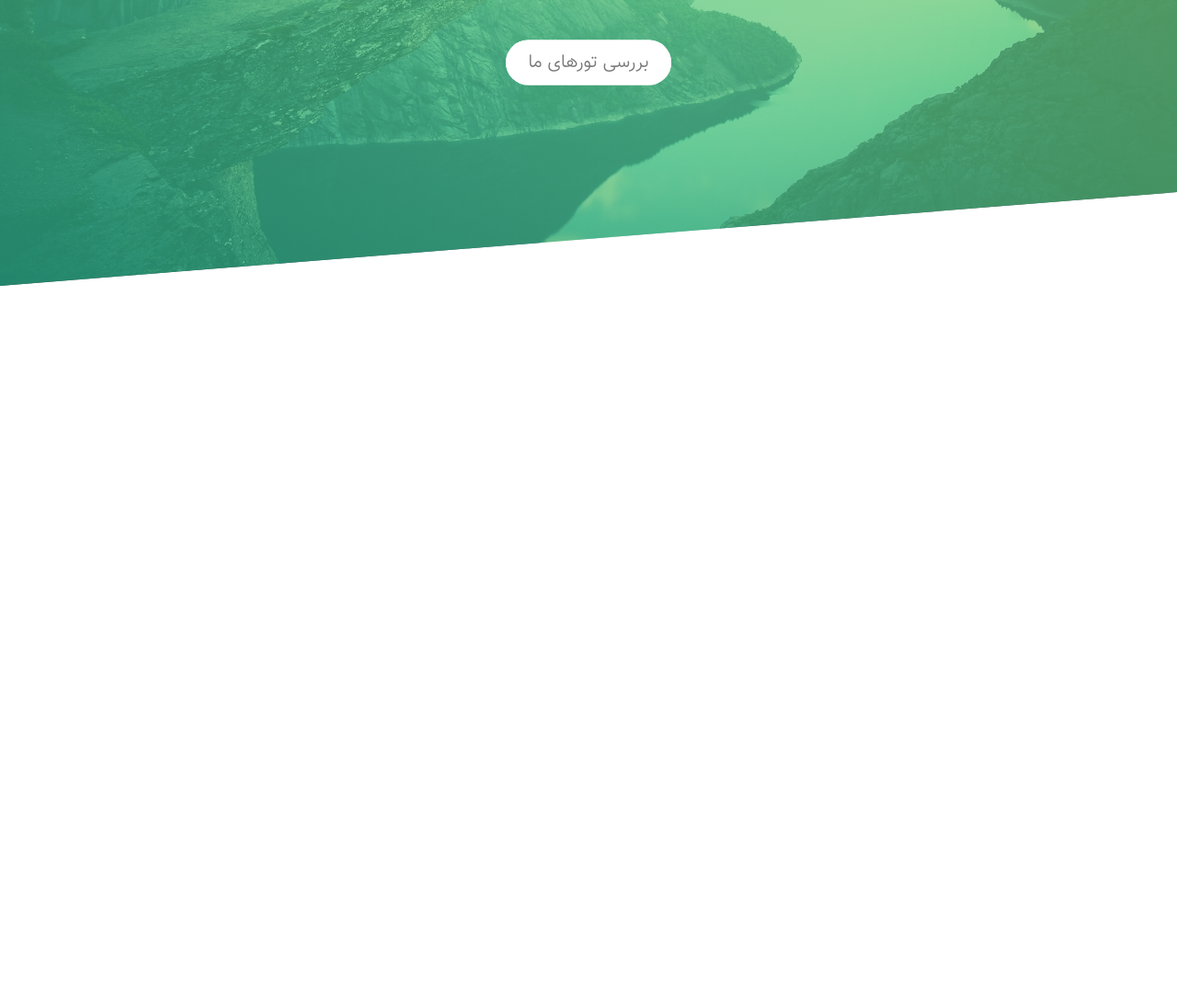
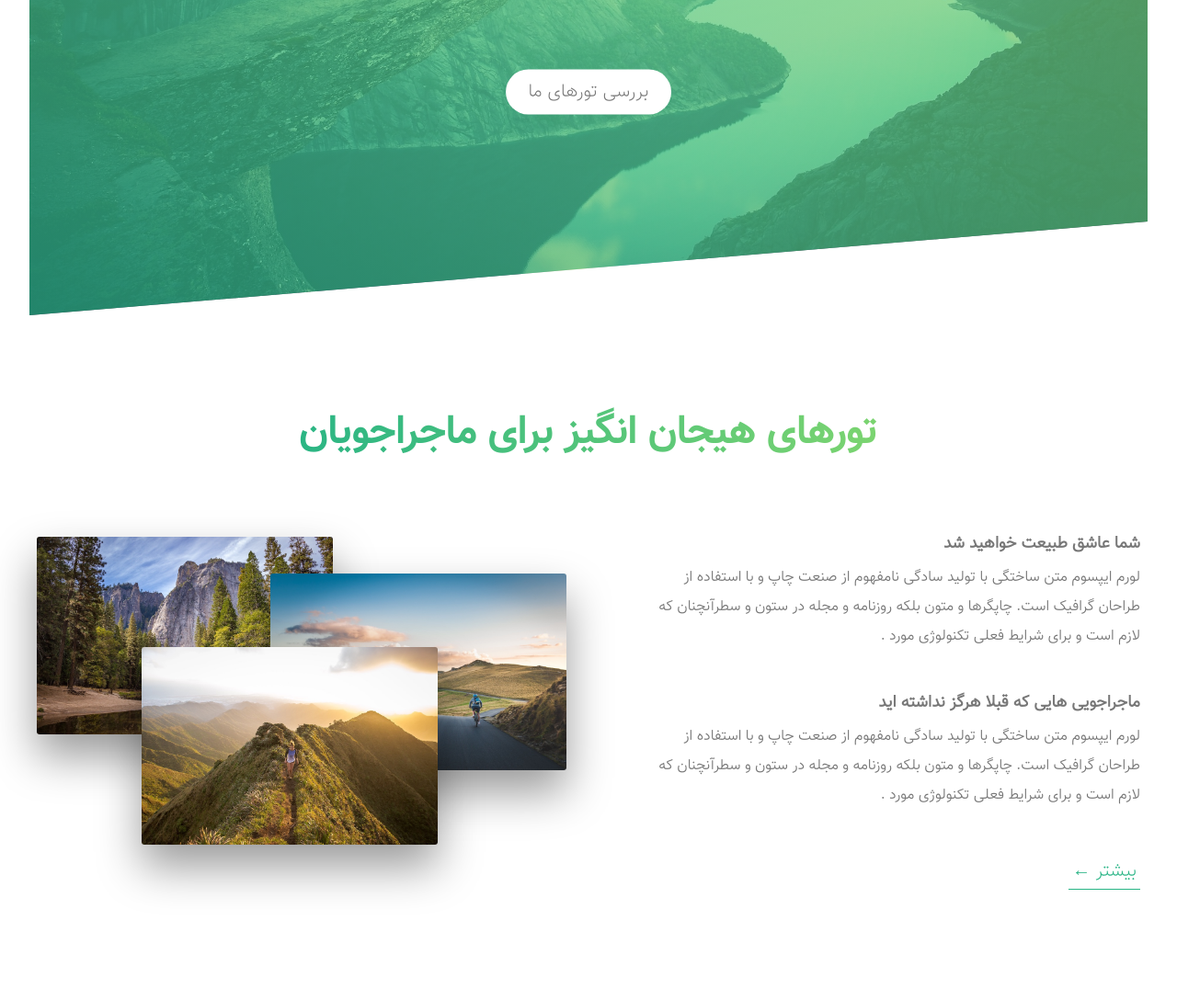
Before and after one commit to H4m3d84/tabgasht, a website: page index.html in a window 1280 px wide. Shown: the part 369-1457 px from the top of the page at 92% size. Before the commit the page ends 800 px from the top, so only its background shows below. Drawn offline with Linux system fonts and the light colour scheme; files whose address does not match are found by name.

Commit message:
building about section

```diff
--- a/index.html
+++ b/index.html
@@ -17,16 +17,62 @@
       <div class="header__textbox">
         <h1 class="header__text">
           <span class="header__text--main">طبیعت</span>
-          <span class="header__text--sub"
-            >جایی که در آن زندگی در جریان است</span
-          >
+          <span class="header__text--sub">جایی که در آن زندگی جریان دارد</span>
         </h1>
         <div class="u-center-text">
           <a href="#" class="btn btn--white u-margin-top-lg">بررسی تورهای ما</a>
         </div>
       </div>
     </header>
-    <main class="main"></main>
+
+    <main class="main">
+      <section class="about">
+        <div class="u-center-text u-margin-bottom-lg">
+          <h2 class="heading-secondary">تورهای هیجان انگیز برای ماجراجویان</h2>
+        </div>
+        <div class="about__content container">
+          <div class="about__textbox">
+            <h3 class="heading-tertiary u-margin-bottom-vsm">
+              شما عاشق طبیعت خواهید شد
+            </h3>
+            <p class="paragraph u-margin-bottom-md">
+              لورم ایپسوم متن ساختگی با تولید سادگی نامفهوم از صنعت چاپ و با
+              استفاده از طراحان گرافیک است. چاپگرها و متون بلکه روزنامه و مجله
+              در ستون و سطرآنچنان که لازم است و برای شرایط فعلی تکنولوژی مورد .
+            </p>
+
+            <h3 class="heading-tertiary u-margin-bottom-vsm">
+              ماجراجویی هایی که قبلا هرگز نداشته اید
+            </h3>
+            <p class="paragraph">
+              لورم ایپسوم متن ساختگی با تولید سادگی نامفهوم از صنعت چاپ و با
+              استفاده از طراحان گرافیک است. چاپگرها و متون بلکه روزنامه و مجله
+              در ستون و سطرآنچنان که لازم است و برای شرایط فعلی تکنولوژی مورد .
+            </p>
+          </div>
+          <div class="about__imagebox">
+            <div class="composition">
+              <img
+                src="./imgs/nat-1-large.jpg"
+                alt="image of nature"
+                class="composition__image composition__image--1"
+              />
+              <img
+                src="./imgs/nat-2-large.jpg"
+                alt="image of nature"
+                class="composition__image composition__image--2"
+              />
+              <img
+                src="./imgs/nat-3-large.jpg"
+                alt="image of nature"
+                class="composition__image composition__image--3"
+              />
+            </div>
+          </div>
+          <a href="#" class="btn btn--text">بیشتر &larr;</a>
+        </div>
+      </section>
+    </main>
     <footer class="footer"></footer>
   </body>
 </html>
--- /dev/null
+++ b/scss/base/_fonts.scss
@@ -0,0 +1,41 @@
+@font-face {
+  font-family: vazir;
+  src: url("/fonts/Vazir-light.eot");
+  src: url("/fonts/Vazir-light.eot?#iefix")
+      format("/fonts/Vazir-light-opentype"),
+    url("/fonts/Vazir-light.woff") format("woff"),
+    url("/fonts/Vazir-light.ttf") format("truetype");
+  font-weight: normal;
+  font-style: normal;
+}
+
+@font-face {
+  font-family: vazir-bold;
+  src: url("/fonts/Vazir-Bold.eot");
+  src: url("/fonts/Vazir-Bold.eot?#iefix") format("/fonts/Vazir-Bold-opentype"),
+    url("/fonts/Vazir-Bold.woff") format("woff"),
+    url("/fonts/Vazir-Bold.ttf") format("truetype");
+  font-weight: normal;
+  font-style: normal;
+}
+
+@font-face {
+  font-family: vazir-medium;
+  src: url("/fonts/Vazir-Medium.eot");
+  src: url("/fonts/Vazir-Medium.eot?#iefix")
+      format("/fonts/Vazir-Medium-opentype"),
+    url("/fonts/Vazir-Medium.woff") format("woff"),
+    url("/fonts/Vazir-Medium.ttf") format("truetype");
+  font-weight: normal;
+  font-style: normal;
+}
+
+@font-face {
+  font-family: vazir-thin;
+  src: url("/fonts/Vazir-Thin.eot");
+  src: url("/fonts/Vazir-Thin.eot?#iefix") format("/fonts/Vazir-Thin-opentype"),
+    url("/fonts/Vazir-Thin.woff") format("woff"),
+    url("/fonts/Vazir-Thin.ttf") format("truetype");
+  font-weight: normal;
+  font-style: normal;
+}
--- a/scss/base/_typography.scss
+++ b/scss/base/_typography.scss
@@ -1,18 +1,43 @@
-@font-face {
-  font-family: vazir;
-  src: url("/fonts/Vazir-light.eot");
-  src: url("/fonts/Vazir-light.eot?#iefix")
-      format("/fonts/Vazir-light-opentype"),
-    url("/fonts/Vazir-light.woff") format("woff"),
-    url("/fonts/Vazir-light.ttf") format("truetype");
-  font-weight: normal;
-  font-style: normal;
-}
-
 body {
   font-family: "vazir";
   font-weight: 400;
   line-height: 1.7rem;
   letter-spacing: 1;
   color: $color-grey-dark;
+  background-color: $color-white;
+  padding: 3.2rem;
 }
+
+.heading-secondary {
+  font-family: vazir-bold;
+  font-size: 4.4rem;
+  padding: 2.4rem;
+
+  display: inline-block;
+  text-align: center;
+  color: transparent;
+
+  background-image: linear-gradient(
+    to left,
+    $color-primary-light,
+    $color-primary-dark
+  );
+  display: inline-block;
+  -webkit-background-clip: text;
+  background-clip: text;
+  transition: all 0.2s;
+
+  &:hover {
+    transform: skewX(10deg) skewY(-2deg) scale(1.1);
+    text-shadow: 0 1.2rem 2.4rem rgba($color-black, 0.2);
+  }
+}
+
+.heading-tertiary {
+  font-size: 1.8rem;
+}
+
+.paragraph {
+  font-size: 1.6rem;
+  line-height: 3.2rem;
+}
--- a/scss/base/_utilities.scss
+++ b/scss/base/_utilities.scss
@@ -33,3 +33,8 @@
 .u-center-text {
   text-align: center;
 }
+
+.container {
+  width: 120rem;
+  margin: 0 auto;
+}
--- a/scss/components/_buttons.scss
+++ b/scss/components/_buttons.scss
@@ -2,14 +2,11 @@
   &,
   &:link,
   &:visited {
+    font-family: vazir-thin;
+    font-weight: 100;
+    font-size: 2rem;
     display: inline-block;
     text-decoration: none;
-    padding: 1.6rem 2.4rem;
-    color: $color-grey-dark;
-    font-size: 2rem;
-    font-weight: 400;
-    border-radius: 6.4rem;
-    font-family: vazir;
     transition: all 0.2s;
     position: relative;
   }
@@ -31,20 +28,43 @@
     position: absolute;
     top: 0;
     right: 0;
-    background-color: $color-white;
-    border-radius: 4.8rem;
+    border-radius: 6.4rem;
+
     z-index: -1;
-    transition: all 0.2s;
+    transition: all 0.3s;
   }
 
   &:hover {
     &::after {
-      transform: scaleX(1.2) scaleY(2);
+      transform: scaleX(1.5) scaleY(2);
       opacity: 0;
     }
   }
 
   &--white {
     background-color: $color-white;
+    color: $color-grey-dark;
+    font-weight: 400;
+    border-radius: 6.4rem;
+    padding: 1.6rem 2.4rem;
+
+    &:hover {
+      &::after {
+        background-color: $color-white;
+        border-radius: 4.8rem;
+      }
+    }
+  }
+
+  &--text {
+    justify-self: start;
+    color: $color-primary-dark;
+    padding: 1rem 0.4rem;
+    border-bottom: 1px solid $color-primary-dark;
+
+    &:hover {
+      background-color: $color-primary;
+      color: $color-white;
+    }
   }
 }
--- /dev/null
+++ b/scss/components/_composition.scss
@@ -0,0 +1,37 @@
+.composition {
+  position: relative;
+
+  &__image {
+    width: 60%;
+    position: absolute;
+    border-radius: 3px;
+    transition: all 0.2s;
+    box-shadow: 0 2.4rem 4.8rem rgba($color-black, $alpha: 0.4);
+
+    &:hover {
+      transform: translateY(-1rem) scale(1.05);
+      z-index: 1;
+
+      outline-offset: 1.6rem;
+      outline: 1.6rem solid $color-primary-dark;
+      backface-visibility: hidden;
+      box-shadow: 0 3.2rem 6.4rem rgba($color-black, $alpha: 0.4);
+    }
+  }
+  &__image--1 {
+    top: 0;
+    left: 0;
+  }
+  &__image--2 {
+    top: 4rem;
+    right: -4rem;
+  }
+  &__image--3 {
+    top: 12rem;
+    right: 10rem;
+  }
+
+  &:hover .composition__image:not(:hover) {
+    transform: scale(0.95);
+  }
+}
--- a/scss/layout/_header.scss
+++ b/scss/layout/_header.scss
@@ -31,6 +31,7 @@
       display: block;
     }
     &--sub {
+      font-family: vazir-bold;
       display: block;
       margin-top: 8rem;
       text-align: center;
--- a/scss/main.scss
+++ b/scss/main.scss
@@ -4,10 +4,12 @@
 
 @import "./base/animations";
 @import "./base/base";
+@import "./base/fonts";
 @import "./base/typography";
 @import "./base/utilities";
 
 @import "./components/buttons";
+@import "./components/composition";
 
 @import "./layout/header";
 
--- a/scss/pages/_home.scss
+++ b/scss/pages/_home.scss
@@ -2,3 +2,18 @@
   width: 100%;
   height: 85vh;
 }
+
+.about {
+  padding: 9.6rem 0;
+
+  &__content {
+    display: grid;
+    grid-template-columns: 1fr 1fr;
+    column-gap: 12.8rem;
+    row-gap: 4.8rem;
+  }
+  &__textbox {
+  }
+  &__imagebox {
+  }
+}
```
Also changed, not shown: css/styles.css, 1 other file.
